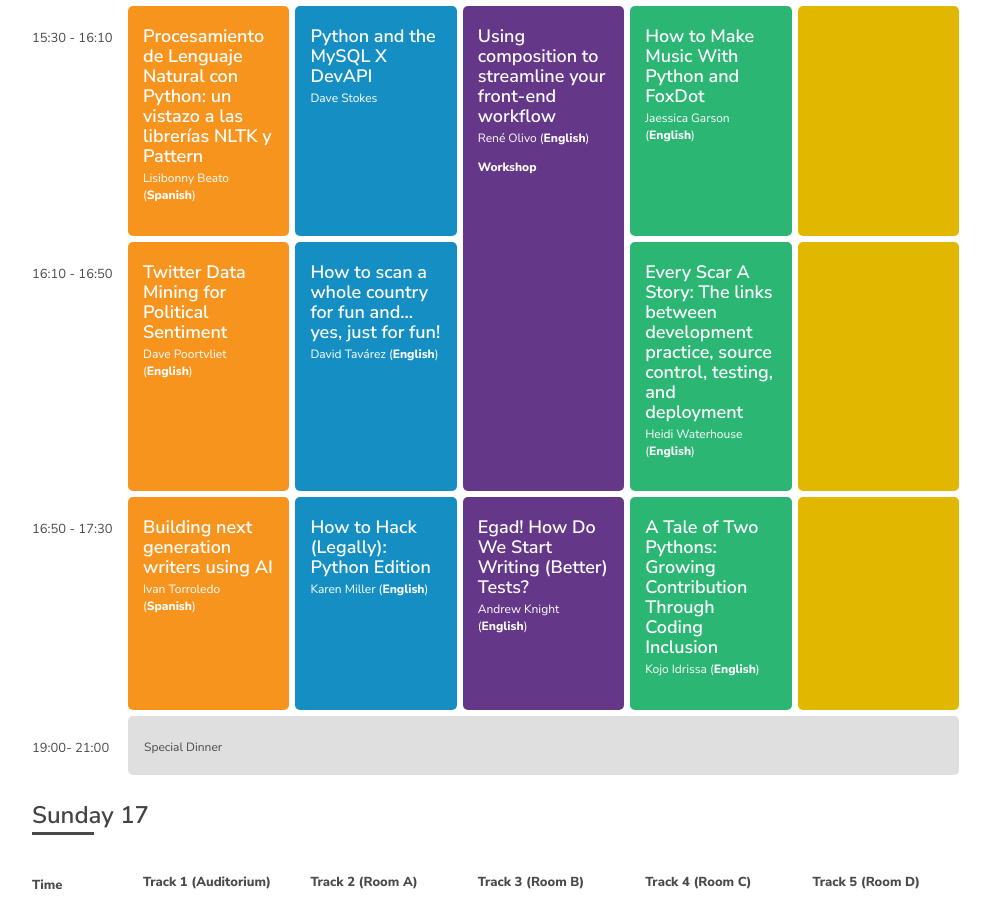
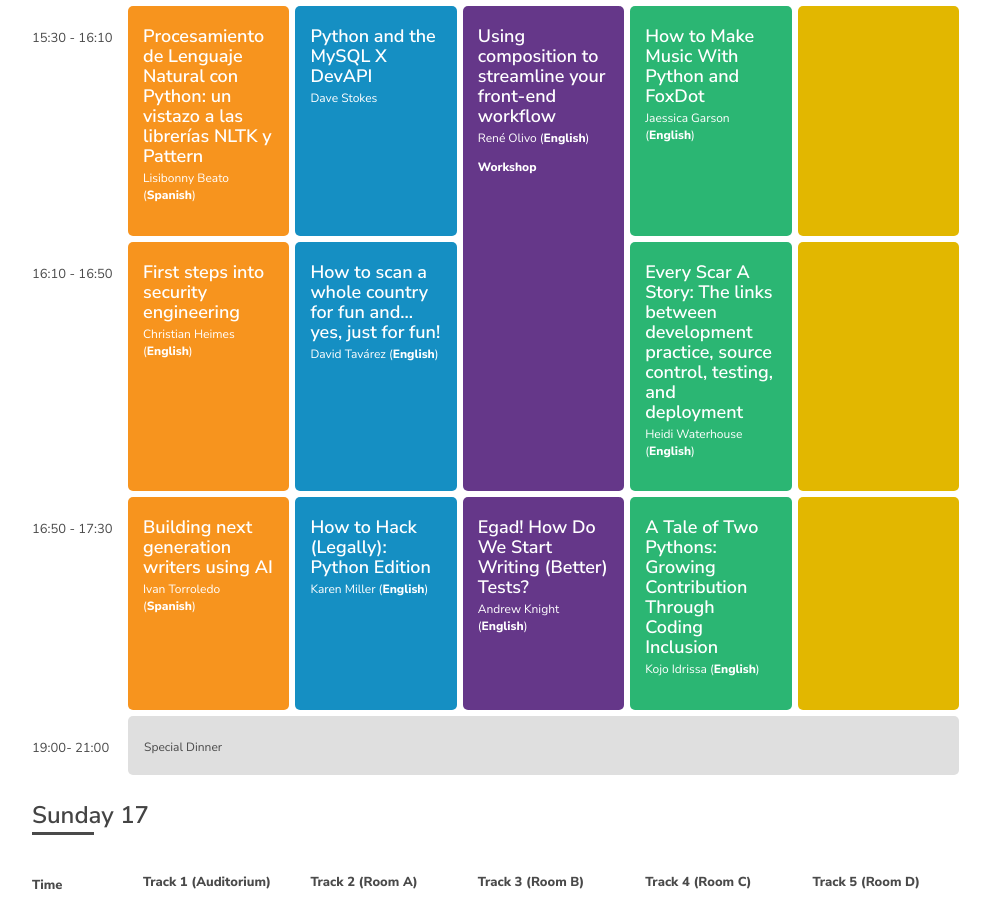
Before and after one commit to pycaribbean/pycaribbean.github.io, a Jekyll site: the page built from schedule.html, in a window 1280 px wide and 900 px high, scrolled down 1578 px. Shown: the whole window, without its empty margins (143-1133 px from the left). Built offline with Jekyll 4.4.1, drawn with Linux system fonts in a browser that asks for light colours; nearby versions of some CDN libraries; library files that are not in the unit come from our copies.

Commit message:
interchange Dave Poortvliet talk for Christian Heimes

```diff
--- a/schedule.html
+++ b/schedule.html
@@ -197,8 +197,8 @@
             <!-- ////////////// Start Row ////////////// -->
             <div class="time">16:10 - 16:50</div>
             <div class="lecture orange">
-                <h4><a href="/talk/twitter-data-mining-for-political-sentiment/" style="color:inherit;">Twitter Data Mining for Political Sentiment</a></h4>
-                <p><a href="/speaker/dave-poortvliet/" style="color:inherit;">Dave Poortvliet</a> (<b>English</b>)</p>
+                <h4><a href="#" style="color:inherit;">First steps into security engineering</a></h4>
+                <p><a href="#" style="color:inherit;">Christian Heimes</a> (<b>English</b>)</p>
             </div>
             <div class="lecture blue">
                 <h4><a href="/talk/how-to-scan-a-whole-country-for-fun-and-yes-just-for-fun/" style="color:inherit;">How to scan a whole country for fun and... yes, just for fun!</a></h4>
```
